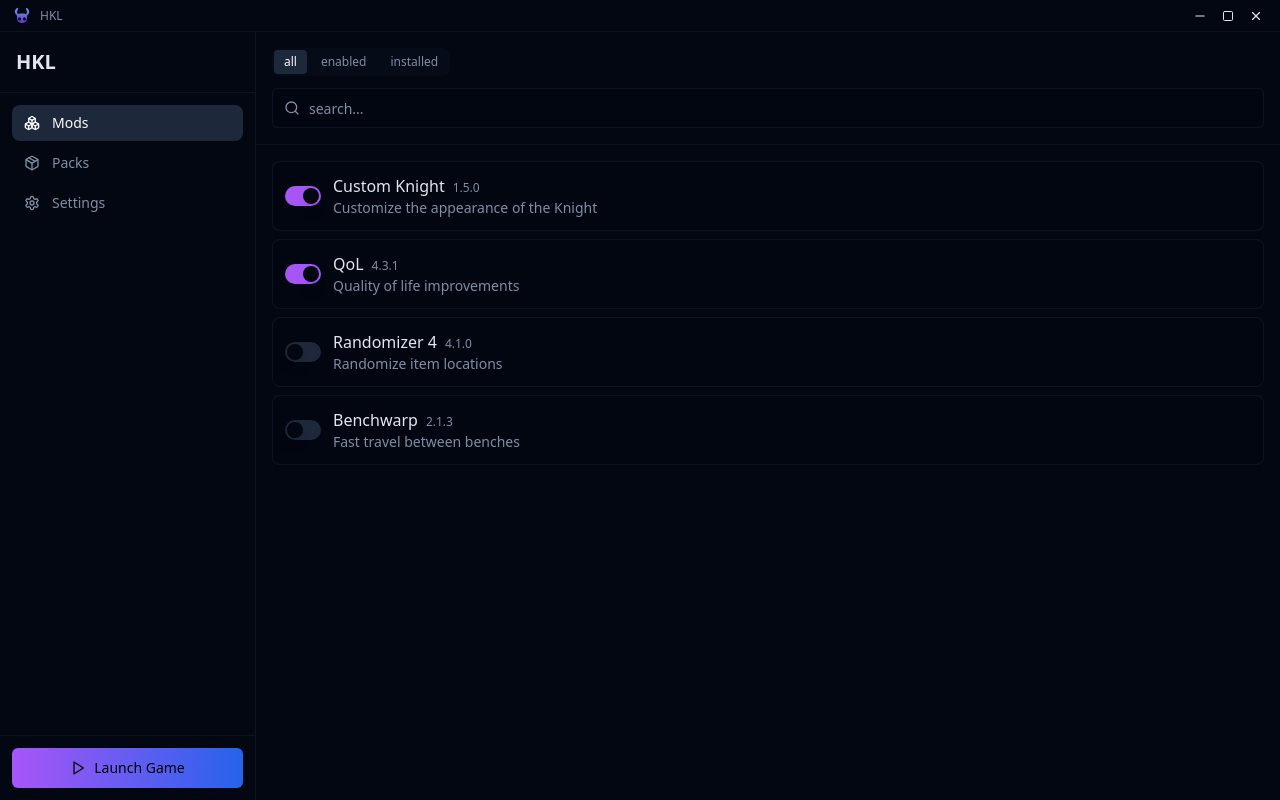
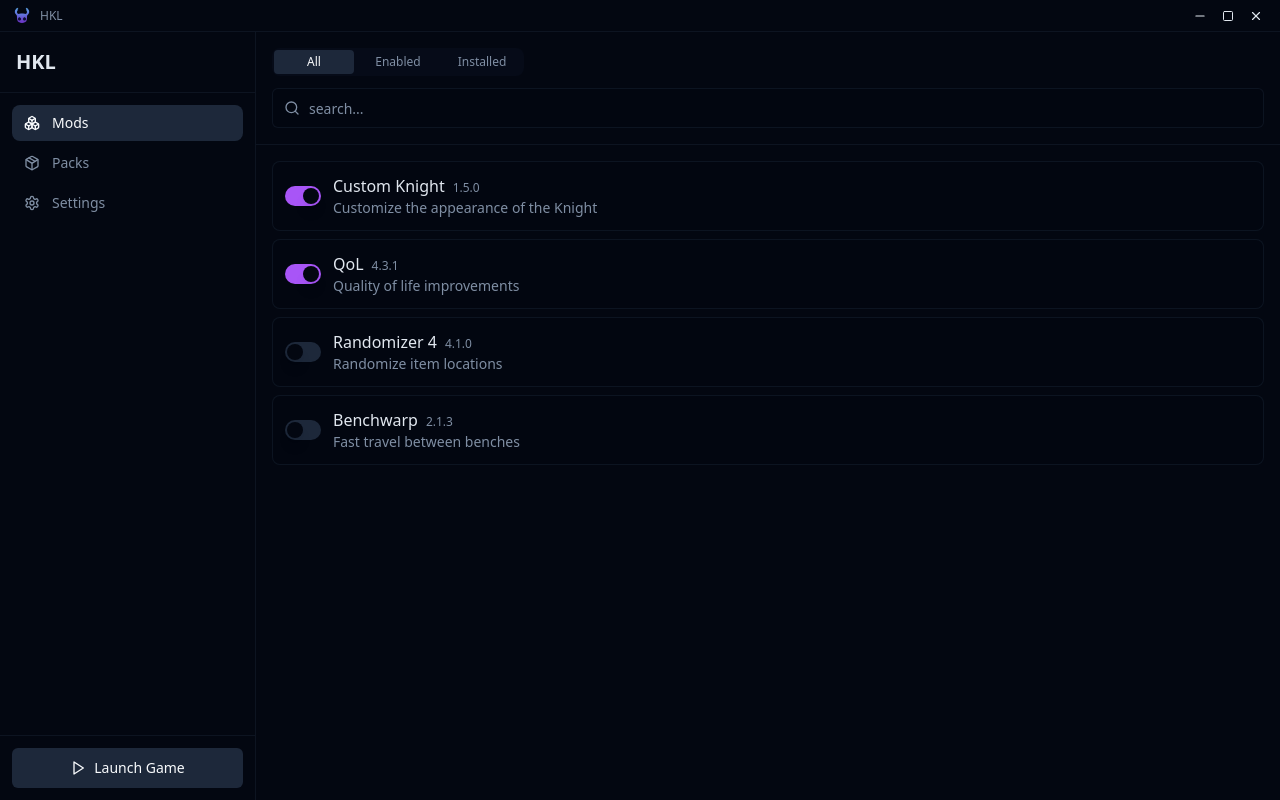
Before and after one commit to xavierhampton/HKL, a React (Vite) app: page / in a window 1280 px wide. Built offline with nearby package versions, Linux system fonts and the light colour scheme; the HTML template or start-up script is replaced by a standard one.

Commit message:
Improve filter labels and search input styling

```diff
--- a/src/App.tsx
+++ b/src/App.tsx
@@ -63,7 +63,7 @@
           </nav>
 
           <div className="p-3 border-t border-border/40">
-            <Button className="w-full bg-gradient-to-r from-purple-500 to-blue-600 hover:from-purple-600 hover:to-blue-700">
+            <Button className="w-full bg-accent text-accent-foreground hover:bg-accent/80">
               <Play className="h-4 w-4 mr-2" />
               Launch Game
             </Button>
@@ -79,13 +79,13 @@
                     <button
                       key={f}
                       onClick={() => setFilter(f)}
-                      className={`px-2.5 py-1 text-xs rounded transition-colors ${
+                      className={`w-20 px-2.5 py-1 text-xs rounded transition-colors ${
                         filter === f
                           ? 'bg-accent text-accent-foreground'
                           : 'text-muted-foreground hover:text-foreground'
                       }`}
                     >
-                      {f}
+                      {f.charAt(0).toUpperCase() + f.slice(1)}
                     </button>
                   ))}
                 </div>
--- a/src/components/ui/input.tsx
+++ b/src/components/ui/input.tsx
@@ -10,7 +10,7 @@
       <input
         type={type}
         className={cn(
-          "flex h-10 w-full rounded-md border border-input bg-background px-3 py-2 text-sm ring-offset-background file:border-0 file:bg-transparent file:text-sm file:font-medium placeholder:text-muted-foreground focus-visible:outline-none focus-visible:ring-2 focus-visible:ring-ring focus-visible:ring-offset-2 disabled:cursor-not-allowed disabled:opacity-50",
+          "flex h-10 w-full rounded-md border border-input bg-background px-3 py-2 text-sm ring-offset-background file:border-0 file:bg-transparent file:text-sm file:font-medium placeholder:text-muted-foreground focus-visible:outline-none focus-visible:ring-1 focus-visible:ring-ring disabled:cursor-not-allowed disabled:opacity-50",
           className
         )}
         ref={ref}
```
